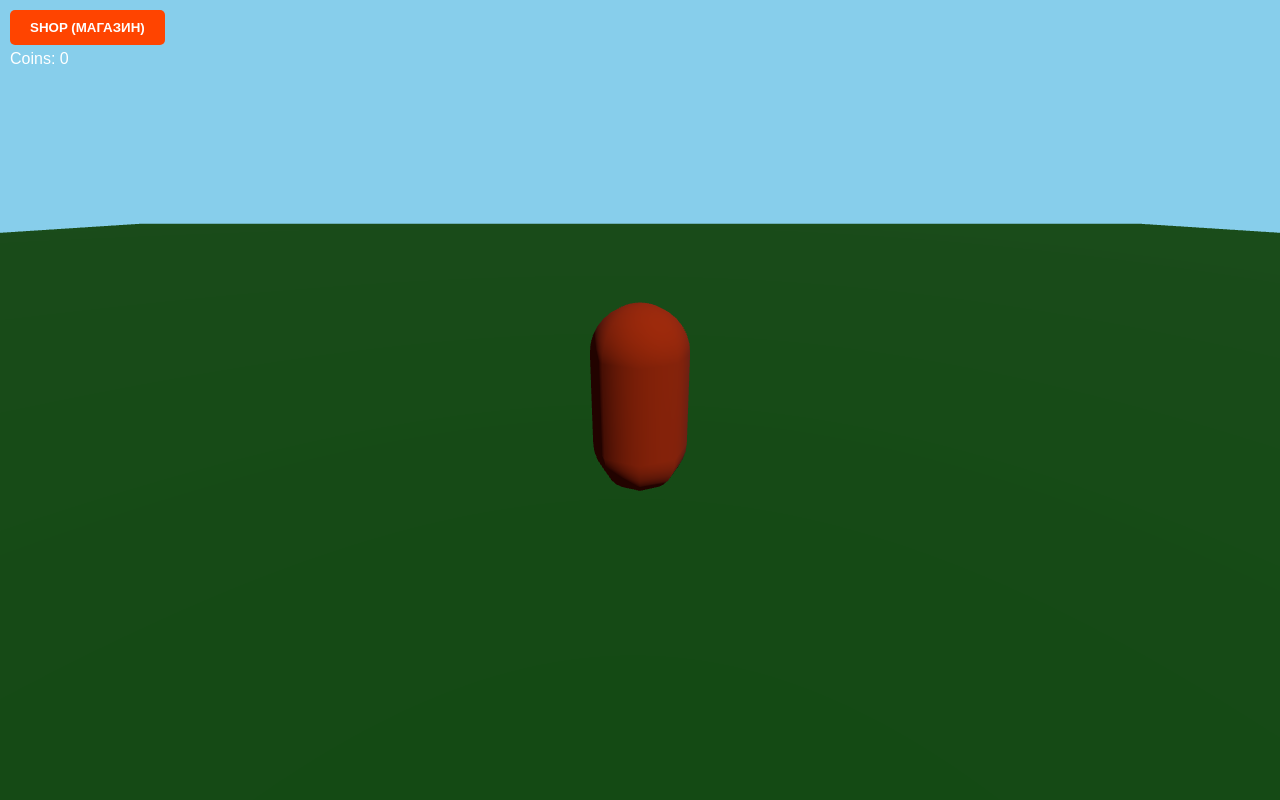
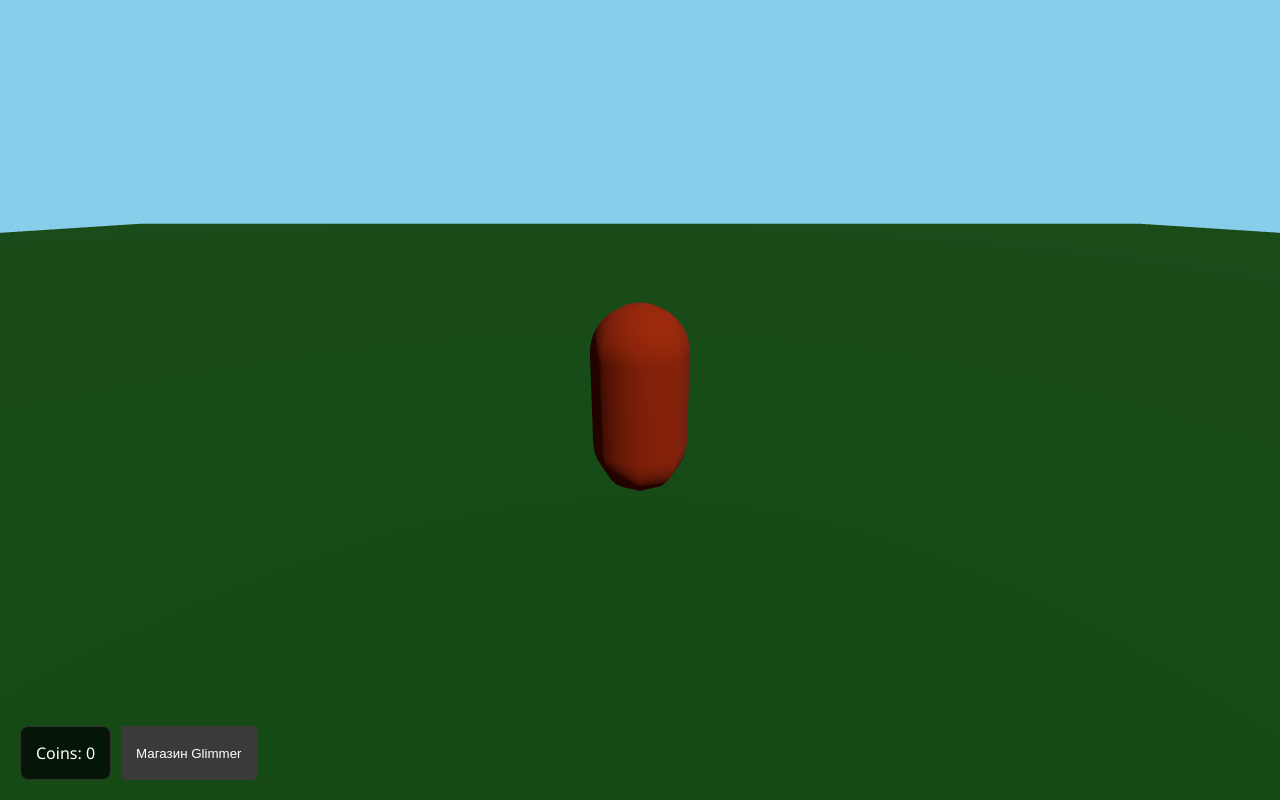
Before and after one commit to MrBelugaBogdan/Glimmer, a plain HTML site: page client/index.html in a window 1280 px wide. Drawn offline with nearby package versions, Linux system fonts and the light colour scheme; animation ran at ten frames a second.

Commit message:
Update index.html

```diff
--- a/client/index.html
+++ b/client/index.html
@@ -2,31 +2,40 @@
 <html lang="uk">
 <head>
     <meta charset="UTF-8">
-    <title>Glimmer</title>
+    <title>Glimmer - Virtual World</title>
     <style>
-        body { margin: 0; overflow: hidden; font-family: sans-serif; }
-        #ui-layer { position: absolute; top: 10px; left: 10px; z-index: 10; }
-        .btn { background: #ff4400; color: white; border: none; padding: 10px 20px; cursor: pointer; border-radius: 5px; font-weight: bold; }
-        canvas { display: block; }
+        body { margin: 0; overflow: hidden; background: #000; font-family: 'Segoe UI', sans-serif; }
+        #gui { position: absolute; bottom: 20px; left: 20px; z-index: 10; display: flex; gap: 10px; }
+        .panel { background: rgba(0,0,0,0.7); color: white; padding: 15px; border-radius: 8px; border: 1px solid #333; }
+        .btn { background: #3a3a3a; color: white; border: none; padding: 10px 15px; cursor: pointer; border-radius: 4px; }
+        .btn:hover { background: #555; }
+        #shop-window { display: none; position: fixed; top: 50%; left: 50%; transform: translate(-50%, -50%);
+                       width: 300px; background: #1a1a1a; border: 2px solid #00ffcc; color: white; padding: 20px; }
     </style>
 </head>
 <body>
-    <div id="ui-layer">
-        <button class="btn" onclick="openShop()">SHOP (МАГАЗИН)</button>
-        <div id="currency" style="color: white; margin-top: 5px;">Coins: 0</div>
+    <div id="gui">
+        <div class="panel">Coins: <span id="coin-count">0</span></div>
+        <button class="btn" onclick="openShop()">Магазин Glimmer</button>
+    </div>
+
+    <div id="shop-window" class="panel">
+        <h3>Glimmer Clothing Store</h3>
+        <div id="shop-items"></div>
+        <br>
+        <button class="btn" onclick="openShop()">Закрити</button>
     </div>
 
     <script type="importmap">
-        {
-            "imports": {
-                "three": "https://unpkg.com/three@0.160.0/build/three.module.js"
-            }
-        }
+        { "imports": { "three": "https://unpkg.com/three@0.160.0/build/three.module.js" } }
     </script>
     <script type="module" src="engine.js"></script>
+    <script type="module" src="shop.js"></script>
+
     <script>
         function openShop() {
-            alert("Магазин скоро відкриється! Виберіть свій унікальний скін.");
+            const win = document.getElementById('shop-window');
+            win.style.display = win.style.display === 'block' ? 'none' : 'block';
         }
     </script>
 </body>
```
